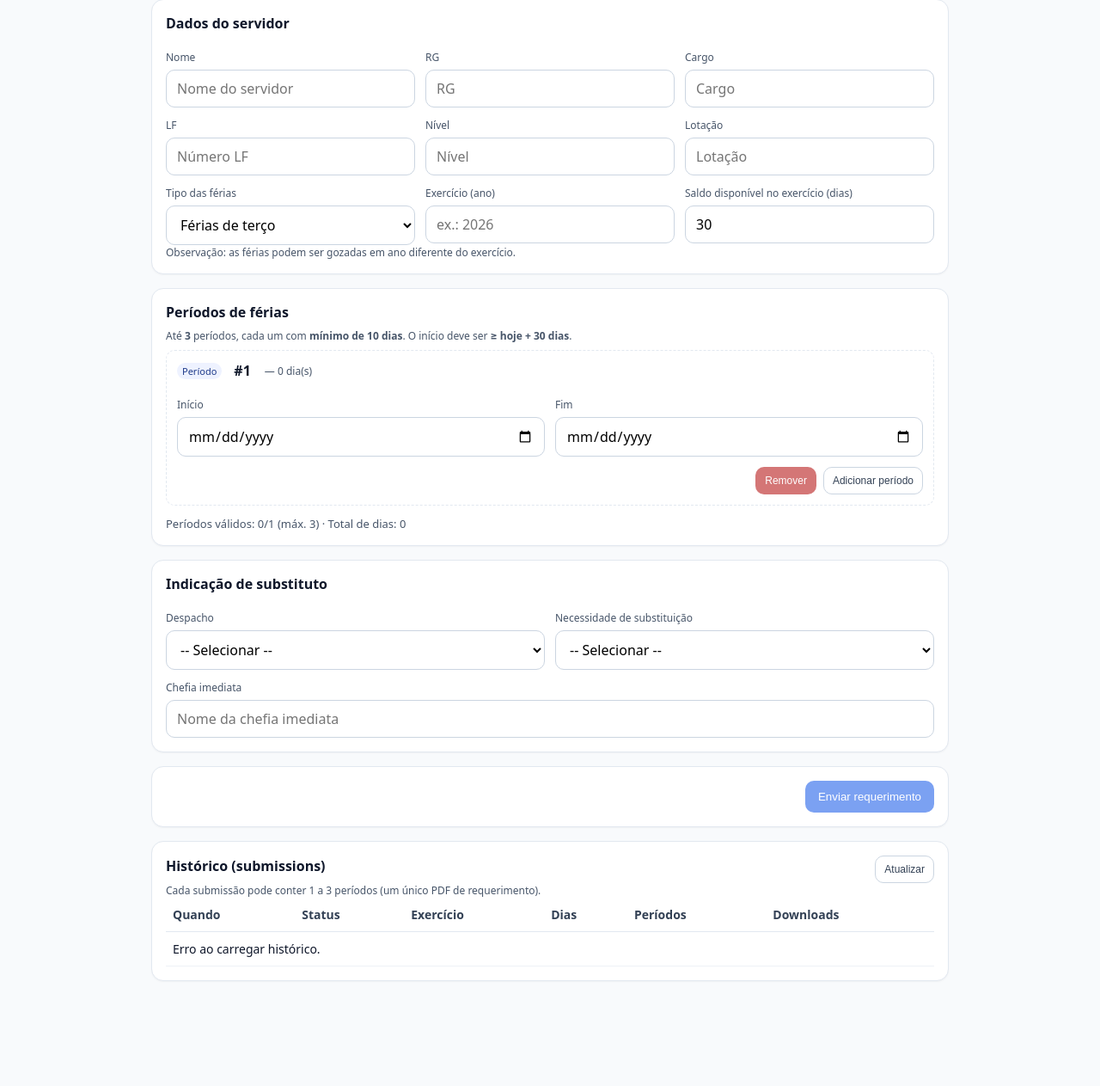
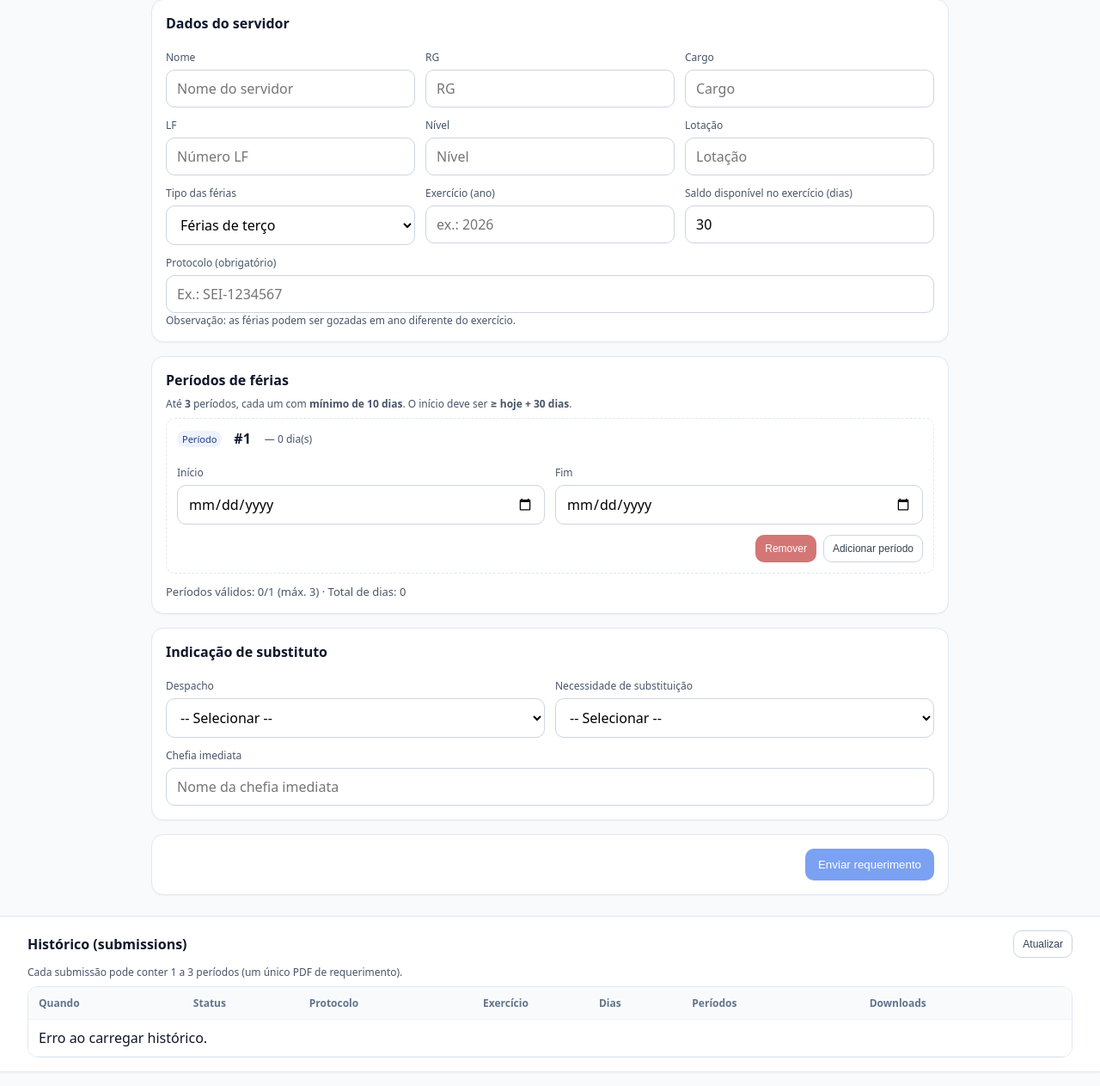
Before and after one commit to oBaldon/portal-agepar, a FastAPI app: template apps/bff/app/automations/templates/ferias/ui.html in a window 1280 px wide. Shown: the part 64-1327 px from the top of the page at 86% size. Before the commit the page ends 1205 px from the top, so only its background shows below. Run offline with FastAPI, Linux system fonts and the light colour scheme; the template is opened without the code that fills it, so the values that code supplies are empty; some libraries are stand-ins or nearby versions.

Commit message:
feat: update ferias UI to include 'protocolo' field and enhance table layout

```diff
--- a/apps/bff/app/automations/templates/ferias/ui.html
+++ b/apps/bff/app/automations/templates/ferias/ui.html
@@ -17,7 +17,7 @@
   label { display:block; font-size: 12px; color: var(--muted); margin: 12px 0 6px; }
   input:not([type="checkbox"]):not([type="radio"]), textarea, select { width: 100%; padding: 10px 12px; border:1px solid #cbd5e1; border-radius: 10px; font: inherit; background:#fff; }
   textarea { min-height: 80px; resize: vertical; }
-  .row { display:flex; gap: 12px; }
+  .row { display:flex; gap: 12px; flex-wrap: wrap; }
   .col { flex:1; min-width: 0; }
 
   .btn { background: var(--pri); color:#fff; border:1px solid transparent; border-radius: 10px; padding: 10px 14px; cursor:pointer; transition:.16s ease; }
@@ -45,10 +45,46 @@
   input[disabled], textarea[disabled], select[disabled] { background:#f1f5f9; color:#64748b; border-color:#e2e8f0; cursor:not-allowed; }
   @keyframes shake { from{transform:translateX(0)} 33%{transform:translateX(-2px)} 66%{transform:translateX(2px)} to{transform:translateX(0)} }
   .shake { animation: shake .2s; }
-  table { width:100%; border-collapse: collapse; font-size: 14px; }
-  thead th { text-align:left; padding:10px 8px; border-bottom:1px solid #e2e8f0; color:#334155; font-weight:600; }
-  tbody td { padding:10px 8px; border-bottom:1px solid #eef2f7; vertical-align: top; }
+
+  /* ---------- Histórico em full-bleed (alargado) ---------- */
+  .fullbleed {
+    width: 100vw;
+    position: relative;
+    left: 50%;
+    right: 50%;
+    margin-left: -50vw;
+    margin-right: -50vw;
+    border-radius: 0;
+    border-left: 0;
+    border-right: 0;
+  }
+  .wide-wrap { max-width: 1440px; margin: 0 auto; padding: 0 16px; }
+
+  .table-wrap { overflow:auto; border:1px solid #e2e8f0; border-radius:12px; }
+  table { width:100%; border-collapse: collapse; background:#fff; table-layout: fixed; }
+  th, td { padding:10px 12px; border-bottom:1px solid #eef2f7; vertical-align: top; text-align:left; }
+  thead th { font-size:12px; color:#64748b; background:#f8fafc; position:sticky; top:0; z-index:1; }
+  tbody tr:hover td { background:#fbfdff; }
+  .nowrap { white-space: nowrap; }
+  .wrap-any { overflow-wrap:anywhere; word-break:break-word; white-space:normal; }
   td.downloads { white-space: nowrap; }
+
+  /* ======= Melhorias pedidas para a coluna "Períodos" (6ª) ======= */
+  /* 1) Padding mais estreito só na coluna de Períodos */
+  table td:nth-child(6),
+  table th:nth-child(6) {
+    padding-left: 8px;
+    padding-right: 8px;
+  }
+  /* 2) Números tabulares e linha mais compacta nessa coluna */
+  table td:nth-child(6) {
+    font-variant-numeric: tabular-nums;
+    line-height: 1.25;
+  }
+  /* 3) Responsivo: encolher a largura da coluna Períodos em telas menores */
+  @media (max-width: 900px){
+    colgroup col:nth-child(6) { width: 160px !important; }
+  }
 </style>
 </head>
 <body>
@@ -72,6 +108,7 @@
         <input id="cargo" placeholder="Cargo" required />
       </div>
     </div>
+
     <div class="row">
       <div class="col">
         <label for="lf">LF</label>
@@ -104,6 +141,14 @@
         <input id="saldo" type="number" min="1" max="30" value="30" />
       </div>
     </div>
+
+    <div class="row">
+      <div class="col">
+        <label for="protocolo">Protocolo <span class="note">(obrigatório)</span></label>
+        <input id="protocolo" placeholder="Ex.: SEI-1234567" required />
+      </div>
+    </div>
+
     <div class="note">Observação: as férias podem ser gozadas em ano diferente do exercício.</div>
   </div>
 
@@ -167,23 +212,40 @@
       <span class="status" id="msg" aria-live="polite"></span>
       <div class="btn-row">
         <button class="btn" id="enviarBtn">Enviar requerimento</button>
-        <!-- Botão 'Atualizar histórico' removido -->
       </div>
     </div>
   </div>
+</div>
 
-  <!-- Histórico -->
-  <div class="card">
-    <div style="display:flex; align-items:center; justify-content:space-between; gap:8px">
-      <h2>Histórico (submissions)</h2>
+<!-- Histórico (full-bleed) -->
+<div class="card fullbleed" style="margin-top:16px">
+  <div class="wide-wrap">
+    <div style="display:flex; align-items:center; justify-content:space-between; gap:8px; margin-bottom:8px">
+      <h2 style="font-size:16px; margin:0">Histórico (submissions)</h2>
       <button class="btn secondary small" id="atualizarBtn2">Atualizar</button>
     </div>
-    <div class="note">Cada submissão pode conter 1 a 3 períodos (um único PDF de requerimento).</div>
+    <div class="note" style="margin-bottom:8px">Cada submissão pode conter 1 a 3 períodos (um único PDF de requerimento).</div>
+
     <div class="table-wrap">
       <table aria-label="Submissões">
+        <colgroup>
+          <col style="width:160px"><!-- Quando -->
+          <col style="width:120px"><!-- Status -->
+          <col style="width:180px"><!-- Protocolo -->
+          <col style="width:120px"><!-- Exercício -->
+          <col style="width:100px"><!-- Dias -->
+          <col style="width:180px"><!-- Períodos -->
+          <col style="width:220px"><!-- Downloads -->
+        </colgroup>
         <thead>
           <tr>
-            <th>Quando</th><th>Status</th><th>Exercício</th><th>Dias</th><th>Períodos</th><th id="thDownloads">Downloads</th>
+            <th class="nowrap">Quando</th>
+            <th class="nowrap">Status</th>
+            <th>Protocolo</th>
+            <th>Exercício</th>
+            <th class="nowrap">Dias</th>
+            <th>Períodos</th>
+            <th id="thDownloads" class="nowrap">Downloads</th>
           </tr>
         </thead>
         <tbody id="subs"></tbody>
@@ -247,6 +309,7 @@
   const tipoFeriasEl = $("#tipoFerias");
   const leadDaysText = $("#leadDaysText");
   const maxPeriodosText = $("#maxPeriodosText");
+  const protocoloEl = $("#protocolo");
 
   const despachoEl = $("#despacho");
   const necessidadeSubstEl = $("#necessidadeSubst");
@@ -280,9 +343,9 @@
     const meta = document.createElement('div');
     meta.className = 'meta';
     const badge = document.createElement('span'); badge.className='badge'; badge.textContent='Período';
-    const number = document.createElement('strong'); number.className='item-number'; number.textContent = `#${idx+1}`;
+    theNumber = document.createElement('strong'); theNumber.className='item-number'; theNumber.textContent = `#${idx+1}`;
     const diasInfo = document.createElement('span'); diasInfo.className='note'; diasInfo.style.marginLeft='8px'; diasInfo.textContent='— 0 dia(s)';
-    meta.appendChild(badge); meta.appendChild(number); meta.appendChild(diasInfo);
+    meta.appendChild(badge); meta.appendChild(theNumber); meta.appendChild(diasInfo);
 
     const row = document.createElement('div'); row.className='row';
     const c1 = document.createElement('div'); c1.className='col';
@@ -458,13 +521,9 @@
   const MAX_EXERCICIO = 2100;
 
   function validateExercicioField() {
-    const el = exercicioEl;
+    const el = $("#exercicio");
     const raw = (el.value || '').trim();
-
-    if (raw === '') {
-      el.setCustomValidity('Informe o Exercício (4 dígitos, mínimo 1990).');
-      return false;
-    }
+    if (raw === '') { el.setCustomValidity('Informe o Exercício (4 dígitos, mínimo 1990).'); return false; }
     const n = Number(raw);
     if (!Number.isInteger(n)) { el.setCustomValidity('O Exercício deve ser um número inteiro de 4 dígitos.'); return false; }
     if (raw.length !== 4) { el.setCustomValidity('Use exatamente 4 dígitos (ex.: 2026).'); return false; }
@@ -475,26 +534,27 @@
   }
 
   function sanitizeExercicioOnInput() {
-    let v = (exercicioEl.value || '').replace(/[^\d]/g, '').slice(0, 4);
-    exercicioEl.value = v;
-    exercicioEl.setCustomValidity('');
+    const el = $("#exercicio");
+    let v = (el.value || '').replace(/[^\d]/g, '').slice(0, 4);
+    el.value = v;
+    el.setCustomValidity('');
   }
 
   function clampInt(n, min, max){ if(isNaN(n)) return min; return Math.max(min, Math.min(max, n)); }
 
   function computeTotais(){
     const saldoMax = getSaldoMax();
-    let saldoVal = parseInt(saldoEl.value||String(saldoMax),10);
+    let saldoVal = parseInt($("#saldo").value||String(saldoMax),10);
     saldoVal = clampInt(saldoVal, 1, saldoMax);
-    if(String(saldoVal) !== (saldoEl.value||'')) saldoEl.value = String(saldoVal);
+    if(String(saldoVal) !== ($("#saldo").value||'')) $("#saldo").value = String(saldoVal);
 
     const ps = collectPeriodos();
     const diasValidos = ps.filter(p=>p.ok).reduce((acc,p)=>acc+p.dias,0);
     const qtdValidos = ps.filter(p=>p.ok).length;
 
     const maxP = maxPeriodosBySaldo(saldoVal);
-    maxPeriodosText.textContent = String(maxP);
-    leadDaysText.textContent = String(getLeadDays());
+    $("#maxPeriodosText").textContent = String(maxP);
+    $("#leadDaysText").textContent = String(getLeadDays());
 
     let parts = [];
     parts.push(`Períodos válidos: ${qtdValidos}/${ps.length} (máx. ${maxP})`);
@@ -510,7 +570,7 @@
       alerts.push(`<span class="warn">${sobra} dia(s) ficarão indisponíveis, pois o mínimo por período é 10.</span>`);
     }
 
-    totaisEl.innerHTML = parts.join(' · ') + (alerts.length ? ' — ' + alerts.join(' ') : '');
+    $("#totais").innerHTML = parts.join(' · ') + (alerts.length ? ' — ' + alerts.join(' ') : '');
     return { saldo: saldoVal, diasValidos, sobra, qtdValidos, ps, maxP };
   }
 
@@ -543,10 +603,10 @@
   window.downloadFerias = downloadFerias;
 
   // ---------------------- Substituto toggle ----------------------
-  necessidadeSubstEl.addEventListener('change', ()=>{
-    const show = (necessidadeSubstEl.value === 'Sim');
-    substGroup.style.display = show ? '' : 'none';
-    if(!show){ substNomeEl.value=''; substPeriodoEl.value=''; }
+  $("#necessidadeSubst").addEventListener('change', ()=>{
+    const show = ($("#necessidadeSubst").value === 'Sim');
+    $("#substGroup").style.display = show ? '' : 'none';
+    if(!show){ $("#substNome").value=''; $("#substPeriodo").value=''; }
   });
 
   // === AUTO-REFRESH: polling por submissionId (após envio) ===
@@ -586,71 +646,79 @@
 
   // ---------------------- Enviar (UMA submissão com VÁRIOS períodos) ----------------------
   async function enviar(){
-    msgEl.textContent = 'Validando…';
+    $("#msg").textContent = 'Validando…';
 
-    if(!nomeEl.value.trim()){ nomeEl.focus(); msgEl.textContent='Preencha o Nome.'; return; }
-    if(!rgEl.value.trim()){ rgEl.focus(); msgEl.textContent='Preencha o RG.'; return; }
-    if(!cargoEl.value.trim()){ cargoEl.focus(); msgEl.textContent='Preencha o Cargo.'; return; }
+    if(!$("#nome").value.trim()){ $("#nome").focus(); $("#msg").textContent='Preencha o Nome.'; return; }
+    if(!$("#rg").value.trim()){ $("#rg").focus(); $("#msg").textContent='Preencha o RG.'; return; }
+    if(!$("#cargo").value.trim()){ $("#cargo").focus(); $("#msg").textContent='Preencha o Cargo.'; return; }
 
     if (!validateExercicioField()) {
-      exercicioEl.focus();
-      msgEl.textContent = exercicioEl.validationMessage || 'Informe o Exercício corretamente.';
+      $("#exercicio").focus();
+      $("#msg").textContent = $("#exercicio").validationMessage || 'Informe o Exercício corretamente.';
       return;
     }
-    const exercicio = parseInt((exercicioEl.value || '').trim(), 10);
+    if (!$("#protocolo").value.trim() || $("#protocolo").value.trim().length < 3) {
+      $("#protocolo").focus();
+      $("#msg").textContent = 'Informe o Protocolo (mín. 3 caracteres).';
+      return;
+    }
+
+    const exercicio = parseInt(($("#exercicio").value || '').trim(), 10);
 
     const { saldo, diasValidos, sobra, ps } = computeTotais();
     const validos = ps.filter(p=>p.ok);
 
-    if(validos.length===0){ msgEl.textContent='Inclua ao menos um período válido (mínimo 10 dias, início ≥ hoje + lead dinâmico).'; return; }
-    if(diasValidos > saldo){ msgEl.textContent='A soma de dias ultrapassa o saldo disponível.'; return; }
+    if(validos.length===0){ $("#msg").textContent='Inclua ao menos um período válido (mínimo 10 dias, início ≥ hoje + lead dinâmico).'; return; }
+    if(diasValidos > saldo){ $("#msg").textContent='A soma de dias ultrapassa o saldo disponível.'; return; }
 
     const cabecalhoObs = [
-      `Nome: ${nomeEl.value.trim()}`,
-      `RG: ${rgEl.value.trim()}`,
-      `Cargo: ${cargoEl.value.trim()}`,
-      lfEl.value ? `LF: ${lfEl.value.trim()}` : null,
-      nivelEl.value ? `Nível: ${nivelEl.value.trim()}` : null,
-      lotacaoEl.value ? `Lotação: ${lotacaoEl.value.trim()}` : null,
+      `Nome: ${$("#nome").value.trim()}`,
+      `RG: ${$("#rg").value.trim()}`,
+      `Cargo: ${$("#cargo").value.trim()}`,
+      $("#lf").value ? `LF: ${$("#lf").value.trim()}` : null,
+      $("#nivel").value ? `Nível: ${$("#nivel").value.trim()}` : null,
+      $("#lotacao").value ? `Lotação: ${$("#lotacao").value.trim()}` : null,
       `Exercício: ${exercicio}`,
-      `Tipo: ${tipoFeriasEl.options[tipoFeriasEl.selectedIndex].text}`,
-      despachoEl.value ? `Despacho: ${despachoEl.value}` : null,
-      necessidadeSubstEl.value ? `Necessidade de substituição: ${necessidadeSubstEl.value}` : null,
-      (substGroup.style.display!=='none' && substNomeEl.value) ? `Substituto: ${substNomeEl.value.trim()}` : null,
-      (substGroup.style.display!=='none' && substPeriodoEl.value) ? `Período substituto: ${substPeriodoEl.value.trim()}` : null,
-      chefiaEl.value ? `Chefia imediata: ${chefiaEl.value.trim()}` : null,
+      `Protocolo: ${$("#protocolo").value.trim()}`,
+      `Tipo: ${$("#tipoFerias").options[$("#tipoFerias").selectedIndex].text}`,
+      $("#despacho").value ? `Despacho: ${$("#despacho").value}` : null,
+      $("#necessidadeSubst").value ? `Necessidade de substituição: ${$("#necessidadeSubst").value}` : null,
+      ($("#substGroup").style.display!=='none' && $("#substNome").value) ? `Substituto: ${$("#substNome").value.trim()}` : null,
+      ($("#substGroup").style.display!=='none' && $("#substPeriodo").value) ? `Período substituto: ${$("#substPeriodo").value.trim()}` : null,
+      $("#chefia").value ? `Chefia imediata: ${$("#chefia").value.trim()}` : null,
       (sobra>0 && sobra<10) ? `Aviso: ${sobra} dia(s) serão perdidos.` : null
     ].filter(Boolean).join(' | ');
 
     const payload = {
+      protocolo: $("#protocolo").value.trim(),
       exercicio,
-      tipo: tipoFeriasEl.value,
+      tipo: $("#tipoFerias").value,
       observacoes: cabecalhoObs,
-      substituto: (necessidadeSubstEl.value==='Sim' && substNomeEl.value.trim())
-        ? { nome: substNomeEl.value.trim() }
+      substituto: ($("#necessidadeSubst").value==='Sim' && $("#substNome").value.trim())
+        ? { nome: $("#substNome").value.trim() }
         : null,
       periodos: validos.map(p => ({ inicio: p.ini, fim: p.fim }))
     };
 
-    enviarBtn.disabled = true;
-    msgEl.textContent = 'Enviando…';
+    $("#enviarBtn").disabled = true;
+    $("#msg").textContent = 'Enviando…';
 
     try{
       const r = await fetch('./submit', { method:'POST', headers:{'Content-Type':'application/json'}, body: JSON.stringify(payload) });
       const j = await r.json().catch(()=>({}));
       if(!r.ok){
-        msgEl.textContent = (j && j.message) || 'Erro ao enviar.';
+        $("#msg").textContent = (j && j.message) || 'Erro ao enviar.';
       } else {
-        msgEl.textContent = `Enviado com ${validos.length} período(s). Gerando PDFs…`;
+        $("#msg").textContent = `Enviado com ${validos.length} período(s). Gerando PDFs…`;
         await loadSubs();
         if (j && j.submissionId) {
           pollSubmissionUntilDone(j.submissionId);
         }
       }
     }catch(e){
-      msgEl.textContent = 'Falha ao enviar. Tente novamente.';
+      $("#msg").textContent = 'Falha ao enviar. Tente novamente.';
     } finally {
-      enviarBtn.disabled = false;
+      $("#enviarBtn").disabled = false;
     }
   }
 
@@ -681,6 +749,24 @@
     `;
   }
 
+  function fmtQuando(s){
+    if(!s) return '';
+    const d = new Date(s);
+    if(!isNaN(d)){
+      const pad = n => String(n).padStart(2,'0');
+      const dd = pad(d.getDate());
+      const mm = pad(d.getMonth()+1);
+      const yyyy = d.getFullYear();
+      const hh = pad(d.getHours());
+      const mi = pad(d.getMinutes());
+      const ss = pad(d.getSeconds());
+      // duas linhas: data \n hora
+      return `${dd}/${mm}/${yyyy}<br>${hh}:${mi}:${ss}`;
+    }
+    const m = String(s).match(/^(\d{4}-\d{2}-\d{2})[ T](\d{2}:\d{2}:\d{2}.*)$/);
+    return m ? `${m[1]}<br>${m[2]}` : String(s).replace(' ', '<br>');
+  }
+
   async function loadSubs(){
     const tbody = $("#subs");
     tbody.innerHTML = '';
@@ -694,19 +780,21 @@
         const px = (typeof s.payload==='string') ? (JSON.parse(s.payload||'{}')||{}) : (s.payload||{});
         const dias = res.dias_total || res.dias || '';
         const exer = px.exercicio || '';
+        const protocolo = res.protocolo || px.protocolo || '';
         tr.innerHTML = `
-          <td>${s.created_at||''}</td>
-          <td>${s.status||''}</td>
-          <td>${exer}</td>
-          <td>${dias||''}</td>
-          <td>${periodsCell(res, px)}</td>
+          <td class="nowrap">${fmtQuando(s.created_at || '')}</td>
+          <td class="nowrap">${s.status||''}</td>
+          <td class="wrap-any">${protocolo||''}</td>
+          <td class="nowrap">${exer}</td>
+          <td class="nowrap">${dias||''}</td>
+          <td class="wrap-any">${periodsCell(res, px)}</td>
           <td class="downloads">${downloadsCellHtml(s.id, (s.status||'').toLowerCase())}</td>
         `;
         tbody.appendChild(tr);
       });
       ensureTableAutoRefresh(items);
     }catch(e){
-      const tr = document.createElement('tr'); tr.innerHTML = '<td colspan="6">Erro ao carregar histórico.</td>'; tbody.appendChild(tr);
+      const tr = document.createElement('tr'); tr.innerHTML = '<td colspan="7">Erro ao carregar histórico.</td>'; tbody.appendChild(tr);
     }
   }
 
@@ -717,30 +805,30 @@
       if(r.ok){
         const me = await r.json();
         const n = (me && (me.nome || me.name)) || '';
-        if(n) document.getElementById('nome').value = n;
+        if(n) $("#nome").value = n;
         const roles = (me && (me.roles || [])) || [];
         hasFeriasRole = roles.includes('ferias');
         if (!hasFeriasRole) {
-          const th = document.getElementById('thDownloads');
+          const th = $("#thDownloads");
           if (th) th.innerHTML = 'Downloads <span class="note">(requer role "ferias")</span>';
         }
       }
     }catch{}
 
-    exercicioEl.addEventListener('input', sanitizeExercicioOnInput);
-    exercicioEl.addEventListener('blur', validateExercicioField);
-    function updateEnviarState() { enviarBtn.disabled = !validateExercicioField(); }
-    exercicioEl.addEventListener('input', updateEnviarState);
-    exercicioEl.addEventListener('blur', updateEnviarState);
+    $("#exercicio").addEventListener('input', sanitizeExercicioOnInput);
+    $("#exercicio").addEventListener('blur', validateExercicioField);
+    function updateEnviarState() { $("#enviarBtn").disabled = !validateExercicioField(); }
+    $("#exercicio").addEventListener('input', updateEnviarState);
+    $("#exercicio").addEventListener('blur', updateEnviarState);
     sanitizeExercicioOnInput(); updateEnviarState();
 
     function applyTipoRules(){
       const max = getSaldoMax();
-      saldoEl.max = String(max);
-      if(!saldoEl.value) saldoEl.value = String(max);
-      else saldoEl.value = String(Math.max(1, Math.min(max, parseInt(saldoEl.value,10)||max)));
+      $("#saldo").max = String(max);
+      if(!$("#saldo").value) $("#saldo").value = String(max);
+      else $("#saldo").value = String(Math.max(1, Math.min(max, parseInt($("#saldo").value,10)||max)));
 
-      document.getElementById('leadDaysText').textContent = String(getLeadDays());
+      $("#leadDaysText").textContent = String(getLeadDays());
 
       $$('#periodos .item').forEach(div=>{
         const ini = div.querySelector('input[type="date"]:first-of-type');
@@ -755,18 +843,17 @@
       computeTotais();
     }
 
-    document.getElementById('tipoFerias').addEventListener('change', applyTipoRules);
-    document.getElementById('saldo').addEventListener('input', ()=>{
+    $("#tipoFerias").addEventListener('change', applyTipoRules);
+    $("#saldo").addEventListener('input', ()=>{
       const max = getSaldoMax();
-      const v = Math.max(1, Math.min(max, parseInt(document.getElementById('saldo').value||String(max),10)));
-      if(String(v)!==document.getElementById('saldo').value) document.getElementById('saldo').value = String(v);
+      const v = Math.max(1, Math.min(max, parseInt($("#saldo").value||String(max),10)));
+      if(String(v)!==$("#saldo").value) $("#saldo").value = String(v);
       updateAddButtons();
       computeTotais();
     });
 
-    document.getElementById('enviarBtn').addEventListener('click', (e)=>{ e.preventDefault(); enviar(); });
-    // Removido: listener do botão 'Atualizar histórico' (fora do bloco de histórico)
-    document.getElementById('atualizarBtn2').addEventListener('click', (e)=>{ e.preventDefault(); loadSubs(); });
+    $("#enviarBtn").addEventListener('click', (e)=>{ e.preventDefault(); enviar(); });
+    $("#atualizarBtn2").addEventListener('click', (e)=>{ e.preventDefault(); loadSubs(); });
 
     ensureOnePeriodo();
     applyTipoRules();
```
Also changed, not shown: apps/bff/app/automations/ferias.py (+33 -13 lines).
